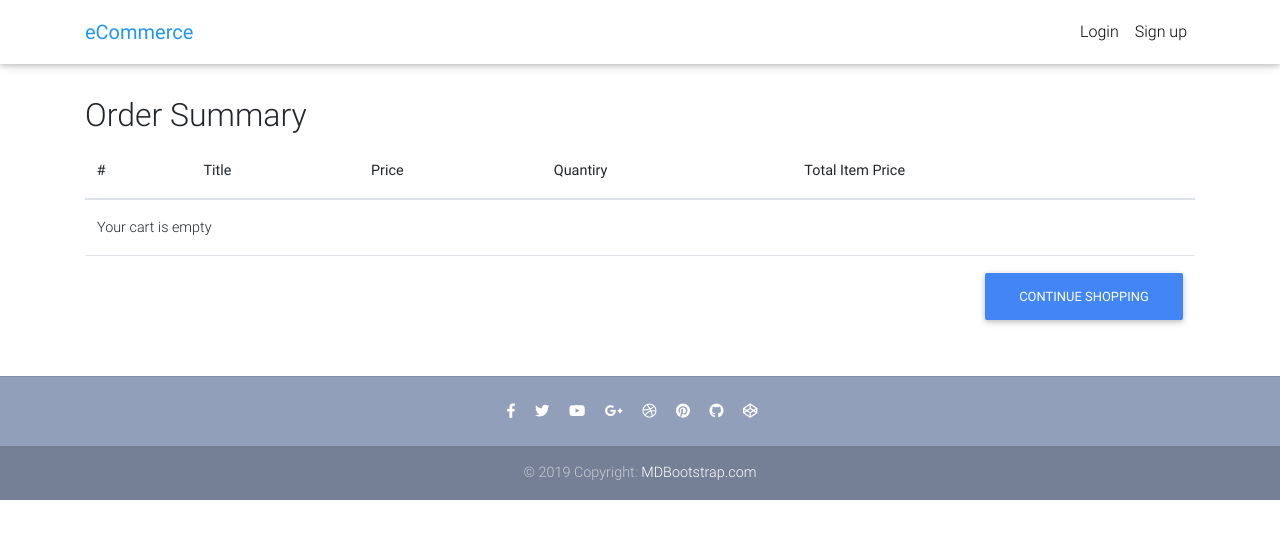
After one commit to amin72/ecommerce_django, a Django app: template templates/order_summary.html in a window 1280 px wide. The commit adds this page. Shown: the top 539 px of the page. Run offline with Django 3.2, Linux system fonts and the light colour scheme; the template is opened without the code that fills it, so the values that code supplies are empty; parts of the project's set-up code (start-up, migrations or seed data) failed here and were passed over; some libraries are stand-ins or nearby versions.

Commit message:
define order_summary.html to show cart orders. add link to cart in navbar_main.html

```diff
--- a/templates/navbar_main.html
+++ b/templates/navbar_main.html
@@ -25,7 +25,7 @@
             <ul class="navbar-nav nav-flex-icons">
                 {% if request.user.is_authenticated %}
                     <li class="nav-item">
-                        <a class="nav-link waves-effect">
+                        <a class="nav-link waves-effect" href="{% url 'core:order-summary' %}">
                             <span class="badge red z-depth-1 mr-1"> {{ request.user | cart_item_count }} </span>
                             <i class="fas fa-shopping-cart"></i>
                             <span class="clearfix d-none d-sm-inline-block"> Cart </span>
--- /dev/null
+++ b/templates/order_summary.html
@@ -0,0 +1,70 @@
+{% extends "base.html" %}
+
+
+{% block content %}
+
+    <div class="table-responsive text-nowrap">
+        <h2>Order Summary</h2>
+
+        <table class="table">
+            <thead>
+                <tr>
+                    <th scope="col">#</th>
+                    <th scope="col">Title</th>
+                    <th scope="col">Price</th>
+                    <th scope="col">Quantiry</th>
+                    <th scope="col">Total Item Price</th>
+                </tr>
+            </thead>
+            <tbody>
+                {% for order_item in object.items.all %}
+                    <tr>
+                        <th scope="row">{{ forloop.counter }}</th>
+                        <td>{{ order_item.item.title }}</td>
+                        <td>$
+                            {% if order_item.item.discount_price %}
+                                {{ order_item.item.discount_price }}
+                            {% else %}
+                                {{ order_item.item.price }}
+                            {% endif %}
+                        </td>
+                        <td>{{ order_item.quantity }}</td>
+                        <td>$
+                            {% if order_item.item.discount_price %}
+                                {{ order_item.get_total_discount_item_price }}
+                                <span class="badge badge-info">
+                                    Saving ${{ order_item.get_amount_saved }}
+                                </span>
+                            {% else %}
+                                {{ order_item.get_total_item_price }}
+                            {% endif %}
+                        </td>
+                    </tr>
+                {% empty %}
+                    <tr>
+                        <td colspan="5">Your cart is empty</td>
+                    </tr>
+                    <tr>
+                        <td colspan="5">
+                            <a class="btn btn-primary float-right" href="{% url 'core:product-list' %}">Continue shopping</a>
+                        </td>
+                    </tr>
+                {% endfor %}
+
+                {% if object.get_total %}
+                    <tr>
+                        <td colspan="4"><strong>Order Total</strong></td>
+                        <td><strong>${{ object.get_total }}</strong></td>
+                    </tr>
+                    <tr>
+                        <td colspan="5">
+                            <a class="btn btn-default float-right ml-2" href="#">Proceed to checkout</a>
+                            <a class="btn btn-primary float-right" href="{% url 'core:product-list' %}">Continue shopping</a>
+                        </td>
+                    </tr>
+                {% endif %}
+            </tbody>
+        </table>
+    </div>
+
+{% endblock %}
```
